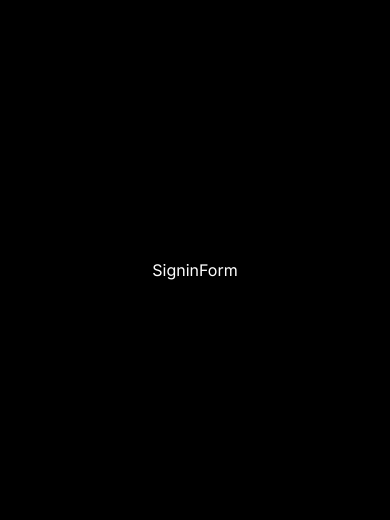
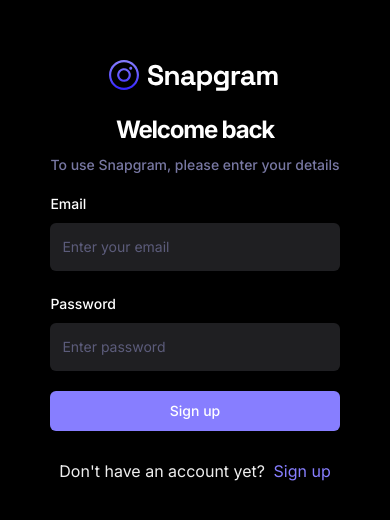
Before and after one commit to OksanaTryhub/social-app, a React (Vite) app: page /sign-in in a window 390 px wide. Shown: the part 152-672 px from the top of the page. Built offline with nearby package versions, Linux system fonts and the light colour scheme; no server answers.

Commit message:
Added SigninForm

```diff
--- a/package.json
+++ b/package.json
@@ -13,6 +13,7 @@
     "@hookform/resolvers": "^3.3.2",
     "@radix-ui/react-label": "^2.0.2",
     "@radix-ui/react-slot": "^1.0.2",
+    "appwrite": "^13.0.0",
     "class-variance-authority": "^0.7.0",
     "clsx": "^2.0.0",
     "lucide-react": "^0.290.0",
--- a/src/_auth/AuthLayout.tsx
+++ b/src/_auth/AuthLayout.tsx
@@ -13,7 +13,7 @@
             <Outlet />
         </section>
         <img
-        src="/public/assets/images/side-img.svg"
+        src="/assets/images/side-img.svg"
         alt="side image"
         className='hidden xl:block h-screen w-1/2 object-cover bg-no-repeat' />
         </>
--- a/src/_auth/forms/SigninForm.tsx
+++ b/src/_auth/forms/SigninForm.tsx
@@ -1,8 +1,86 @@
-import React from 'react'
+import { useForm } from "react-hook-form";
+
+import { z } from "zod";
+import { zodResolver } from "@hookform/resolvers/zod";
+import {Link} from 'react-router-dom';
+
+import { Button } from '@/components/ui/button';
+import { Form, FormControl, FormField, FormItem, FormLabel, FormMessage } from "@/components/ui/form";
+import { Input } from "@/components/ui/input";
+import { SigninValidation, SignupValidation } from "@/lib/validation";
+import Loader from "@/components/ui/shared/Loader";
+
+
 
 const SigninForm = () => {
+    const isLoading = false;
+
+    // 1. Define your form.
+  const form = useForm<z.infer<typeof SigninValidation>>({
+    resolver: zodResolver(SigninValidation),
+    defaultValues: {
+      email: "",
+      password: "",
+    },
+  })
+
+  // 2. Define a submit handler.
+  async function onSubmit(values: z.infer<typeof SigninValidation>) {
+        //create new user
+        console.log(values)
+  }
+
   return (
-    <div>SigninForm</div>
+    <Form {...form}>
+        <div className="sm:w-420 flex-center flex-col">
+            <img src="/assets/images/logo.svg" alt="logo" />
+            <h2 className="h3-bold md:h2-bold pt-5 sm:pt-12 ">Welcome back</h2>
+            <p className="text-light-3 small-medium md:base-regular mt-2">To use Snapgram, please enter your details</p>
+            <form onSubmit={form.handleSubmit(onSubmit)} className="flex flex-col gap-5 w-full mt-4">
+                <FormField
+                control={form.control}
+                name="email"
+                render={({ field }) => (
+                    <FormItem>
+                    <FormLabel>Email</FormLabel>
+                    <FormControl>
+                        <Input type="email" className="shad-input" placeholder="Enter your email" {...field} />
+                    </FormControl>
+                    <FormMessage />
+                    </FormItem>
+                )}
+                />
+                <FormField
+                control={form.control}
+                name="password"
+                render={({ field }) => (
+                    <FormItem>
+                    <FormLabel>Password</FormLabel>
+                    <FormControl>
+                        <Input type="password" className="shad-input" placeholder="Enter password" {...field} />
+                    </FormControl>
+                    <FormMessage />
+                    </FormItem>
+                )}
+                />
+                <Button type="submit" className="shad-button_primary">
+                    {isLoading ? (
+                        <div className="flex-center gap-2">
+                            <Loader/> Loading...
+                        </div>
+                    ) : (
+                        "Sign up"
+                    )}
+                </Button>
+
+                <p className="text-small-regular text-light-2 text-center mt-2">
+                    Don't have an account yet?
+                    <Link to="/sign-up" className="text-primary-500 text-small-semibold ml-1"> Sign up
+                    </Link>
+                </p>
+            </form>
+        </div>
+    </Form>
   )
 }
 
--- a/src/_auth/forms/SignupForm.tsx
+++ b/src/_auth/forms/SignupForm.tsx
@@ -9,6 +9,7 @@
 import { Input } from "@/components/ui/input";
 import { SignupValidation } from "@/lib/validation";
 import Loader from "@/components/ui/shared/Loader";
+import { createUserAccount } from "@/lib/appwrite/api";
 
 
 
@@ -29,14 +30,15 @@
   // 2. Define a submit handler.
     async function onSubmit(values: z.infer<typeof SignupValidation>) {
             //create new user
-        // const newUser = await createUserAccount(values);
-    console.log(values)
+        const newUser = await createUserAccount(values);
+
+            console.log(newUser)
     }
 
     return (
         <Form {...form}>
             <div className="sm:w-420 flex-center flex-col">
-            <img src="/public/assets/images/logo.svg" alt="logo" />
+                <img src="/assets/images/logo.svg" alt="logo" />
                 <h2 className="h3-bold md:h2-bold pt-5 sm:pt-12 ">Create a new account</h2>
                 <p className="text-light-3 small-medium md:base-regular mt-2">To use Snapgram, please enter your details</p>
                 <form onSubmit={form.handleSubmit(onSubmit)} className="flex flex-col gap-5 w-full mt-4">
--- /dev/null
+++ b/src/lib/appwrite/api.ts
@@ -0,0 +1,20 @@
+import { ID } from "appwrite";
+
+import { INewUser } from "@/types";
+import { account } from "./config";
+
+export async function createUserAccount(user:INewUser) {
+  try {
+    const newAccount = await account.create(
+      ID.unique(),
+      user.email,
+      user.password,
+      user.name,
+    )
+      return newAccount;
+
+  } catch (error) {
+    console.log(error);
+    return error;
+  }
+}
--- /dev/null
+++ b/src/lib/appwrite/config.ts
@@ -0,0 +1,17 @@
+import { Client, Account, Databases, Storage, Avatars } from 'appwrite';
+
+export const appwriteConfig = {
+  projectId: import.meta.env.VITE_APPWRITE_PROJECT_ID,
+  url: import.meta.env.VITE_APPWRITE_URL,
+}
+
+export const client = new Client();
+
+client.setProject(appwriteConfig.projectId);
+client.setEndpoint(appwriteConfig.url);
+
+
+export const account = new Account(client);
+export const databases = new Databases(client);
+export const storage = new Storage(client);
+export const avatars = new Avatars(client);
--- a/src/lib/validation/index.ts
+++ b/src/lib/validation/index.ts
@@ -11,4 +11,11 @@
     password: z.string().min(8, {
         message: "Password must be at least 8 characters.",
     })
+})
+
+export const SigninValidation = z.object({
+    email: z.string().email(),
+    password: z.string().min(8, {
+        message: "Password must be at least 8 characters.",
+    })
   })
--- /dev/null
+++ b/src/types/index.ts
@@ -0,0 +1,6 @@
+export type INewUser = {
+  name: string;
+  email: string;
+  username: string;
+  password: string;
+};
--- /dev/null
+++ b/src/vite-env.d.ts
@@ -0,0 +1 @@
+/// <reference types="vite/client" />
```
Also changed, not shown: 1 other file (tests, documents, lock files or other folders). Lines whose indentation alone changed are shown as unchanged.
